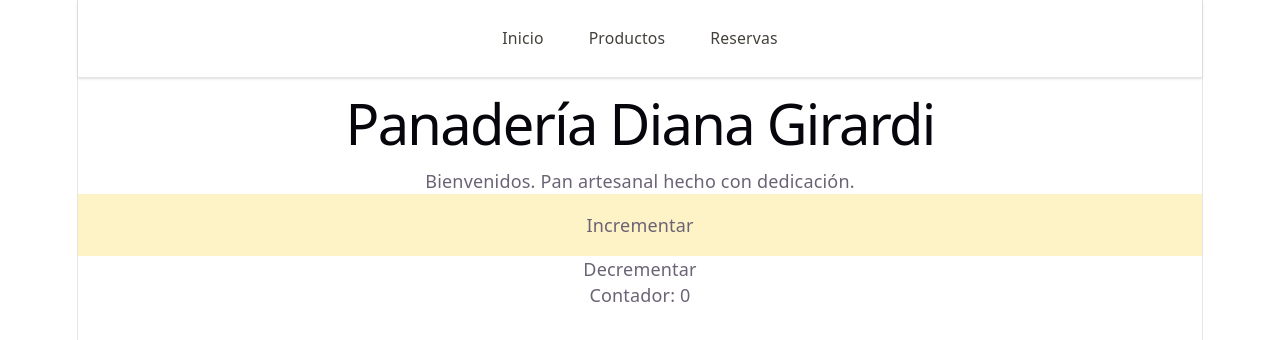
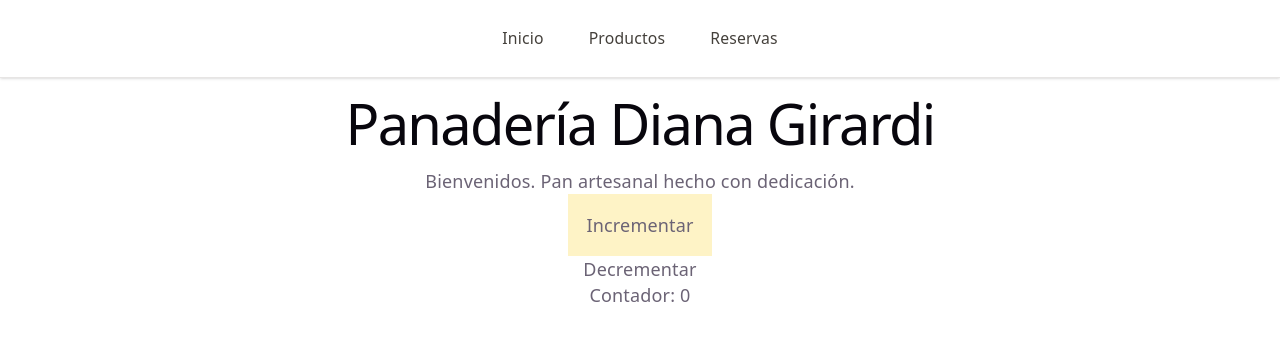
Before and after one commit to juanschechtel/PanaderiaDianaGirardi, a React app in the folder frontend/: page / in a window 1280 px wide. Shown: the top 340 px of the page. Built offline with nearby package versions, Linux system fonts and the light colour scheme; the HTML template or start-up script is replaced by a standard one.

Commit message:
Cree un componente llamado nav, donde se integra la barra de navegación( hubo una falla por la utilización de ia), aplique la buena programación y utilización de react. A su vez acomede el ancho del root para que se viera toda la pagina

```diff
--- a/frontend/src/App.jsx
+++ b/frontend/src/App.jsx
@@ -1,27 +1,15 @@
-import { BrowserRouter, Routes, Route, Link } from 'react-router-dom'
+import { BrowserRouter, Routes, Route } from 'react-router-dom'
 import Home from './pages/Home'
 import Productos from './pages/Productos'
 import Reservas from './pages/Reservas'
+import Nav from './components/nav'
+import Contador from './components/contador'
 import './App.css'
-import Contador from './components/contador'
-
-const navLinkClass =
-  'rounded-lg px-4 py-2 text-sm font-medium text-stone-700 transition hover:bg-amber-100 hover:text-amber-900'
 
 export default function App() {
   return (
     <BrowserRouter>
-      <nav className="flex items-center justify-center gap-2 border-b border-stone-200 bg-white px-6 py-4 shadow-sm">
-        <Link to="/" className={navLinkClass}>
-          Inicio
-        </Link>
-        <Link to="/productos" className={navLinkClass}>
-          Productos
-        </Link>
-        <Link to="/reservas" className={navLinkClass}>
-          Reservas
-        </Link>
-      </nav>
+      <Nav />
       <Routes>
         <Route path="/" element={<Home />} />
         <Route path="/productos" element={<Productos />} />
@@ -30,5 +18,4 @@ export default function App() {
       <Contador />
     </BrowserRouter>
   )
-
 }
--- a/frontend/src/components/contador.jsx
+++ b/frontend/src/components/contador.jsx
@@ -1,13 +1,15 @@
 import { useState } from 'react'
 
-const contador = () => {
+const Contador = () => {
   const [contador, setContador] = useState(0)
     return (
     <>
+    <div className="flex flex-col items-center justify-center">
     <button className="bg-amber-100 p-4 w-50px  hover:text-amber-900" onClick={() => setContador(contador + 1)}>Incrementar</button>
     <button onClick={() => setContador(contador - 1)} disabled={contador === 0}>Decrementar</button>
     <p>Contador: {contador}</p>
+    </div>
     </>
   )
 }
-export default contador
+export default Contador
--- /dev/null
+++ b/frontend/src/components/nav.jsx
@@ -0,0 +1,20 @@
+import { Link } from 'react-router-dom'
+
+const navLinkClass =
+  'rounded-lg px-4 py-2 text-sm font-medium text-stone-700 transition hover:bg-amber-100 hover:text-amber-900'
+
+export default function Nav() {
+  return (
+    <nav className="flex items-center justify-center gap-2 border-b border-stone-200 bg-white px-6 py-4 shadow-sm">
+      <Link to="/" className={navLinkClass}>
+        Inicio
+      </Link>
+      <Link to="/productos" className={navLinkClass}>
+        Productos
+      </Link>
+      <Link to="/reservas" className={navLinkClass}>
+        Reservas
+      </Link>
+    </nav>
+  )
+}
--- a/frontend/src/index.css
+++ b/frontend/src/index.css
@@ -57,15 +57,8 @@ body {
 }
 
 #root {
-  width: 1126px;
-  max-width: 100%;
-  margin: 0 auto;
-  text-align: center;
-  border-inline: 1px solid var(--border);
+  width: 100%;
   min-height: 100svh;
-  display: flex;
-  flex-direction: column;
-  box-sizing: border-box;
 }
 
 h1,
--- a/frontend/src/pages/Home.jsx
+++ b/frontend/src/pages/Home.jsx
@@ -1,6 +1,6 @@
 export default function Home() {
   return (
-    <main>
+    <main className="flex flex-col items-center justify-center">
       <h1>Panadería Diana Girardi</h1>
       <p>Bienvenidos. Pan artesanal hecho con dedicación.</p>
     </main>
--- a/frontend/src/pages/Productos.jsx
+++ b/frontend/src/pages/Productos.jsx
@@ -1,6 +1,6 @@
 export default function Productos() {
   return (
-    <main>
+    <main className="flex flex-col items-center justify-center">
       <h1>Productos</h1>
       <p>Acá se mostrarán nuestros panes, facturas y más.</p>
     </main>
--- a/frontend/src/pages/Reservas.jsx
+++ b/frontend/src/pages/Reservas.jsx
@@ -1,6 +1,6 @@
 export default function Reservas() {
   return (
-    <main>
+    <main className="flex flex-col items-center justify-center">
       <h1>Reservas</h1>
       <p>Pronto podrás reservar desayunos, pedidos y eventos.</p>
     </main>
```
